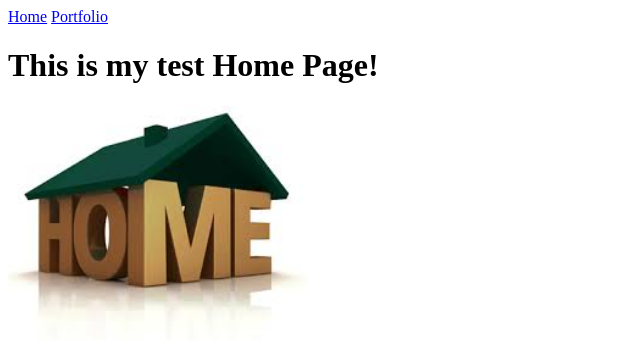
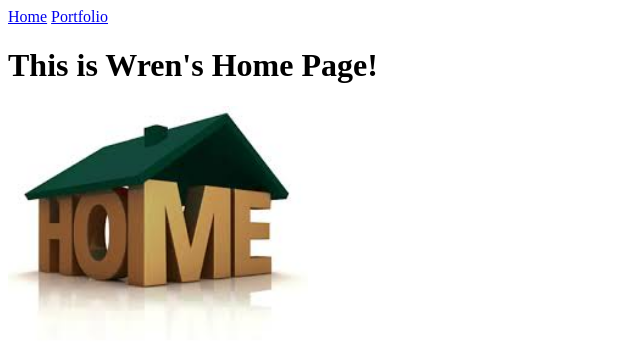
Before and after one commit to WrenMK/WrenMK.github.io, a plain HTML site: page index.html in a window 1280 px wide. Shown: the whole page, without its empty margins (0-640 px from the left). Drawn offline with Linux system fonts and the light colour scheme.

Commit message:
modified name of website

```diff
--- a/index.html
+++ b/index.html
@@ -7,7 +7,7 @@
   <body>
     <a href="index.html">Home</a>
     <a href="portfolio.html">Portfolio</a>
-    <h1>This is my test Home Page!</h1>
+    <h1>This is Wren's Home Page!</h1>
     <img src="images/home.jpg" height="250">
   </body>
 </html>
```
